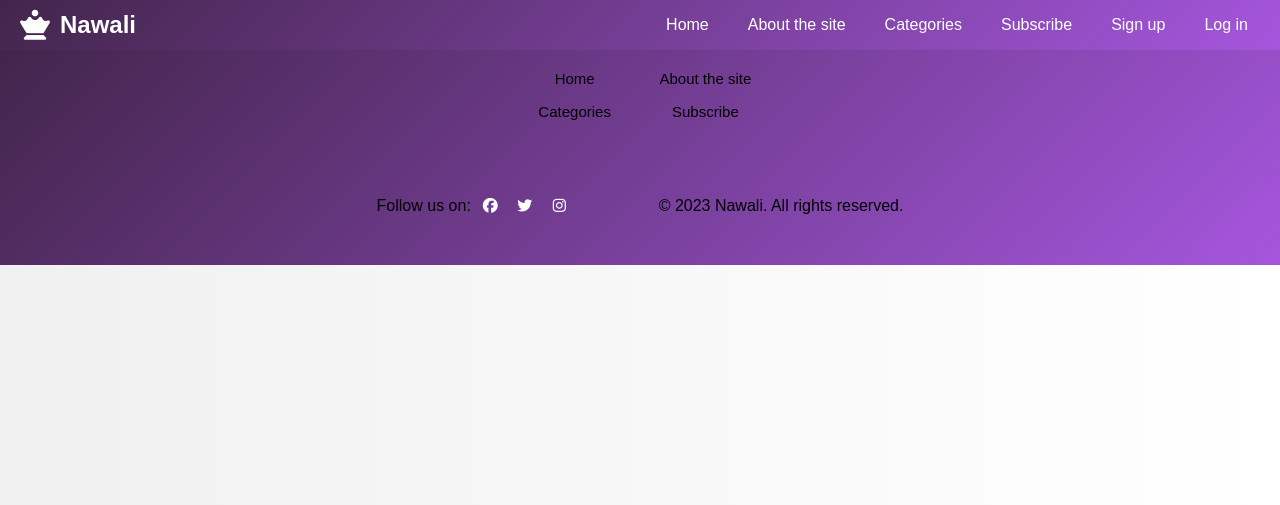
After one commit to Nawali-nassim/AI-platforms, a PHP site: page /category.html in a window 1280 px wide. The commit adds this page. Shown: the top 505 px of the page. Run offline with PHP 8.4, Linux system fonts and the light colour scheme; some libraries are stand-ins or nearby versions.

Commit message:
eigthth update on 2/9/2025

```diff
--- /dev/null
+++ b/category.html
@@ -0,0 +1,52 @@
+<!DOCTYPE html>
+<html lang="en">
+<head>
+    <meta charset="UTF-8">
+    <meta name="viewport" content="width=device-width, initial-scale=1.0">
+    <title>Nawali</title>
+    <script src="https://kit.fontawesome.com/3aca1396eb.js" crossorigin="anonymous"></script>
+    <script src="mainJS.js"></script>
+    <link rel="stylesheet" href="index.css">
+</head>
+<body>
+    <header>
+        <div class="logo">
+            <i class="fas fa-chess-queen"></i>
+            <span>Nawali</span>
+        </div>
+        <nav>
+            <button class="menu-toggle" aria-label="Toggle menu">
+                <i class="fas fa-bars"></i>
+            </button>
+            <ul>
+
+                <li><a href="index.html">Home</a></li>
+                <li><a href="about.html">About the site</a></li>
+                <li><a href="category.html">Categories</a></li>
+                <li><a href="subscribe.html">Subscribe</a></li>
+                <li><a href="signupfor.php">Sign up</a></li>
+                <li><a href="loginfor.php">Log in</a></li>
+            </ul>
+        </nav>
+    </header>
+
+    <footer>
+        <nav >
+            <ul id="footer-nav">
+                <li><a href="index.html">Home</a></li>
+                <li><a href="about.html">About the site</a></li>
+                <li><a href="category.html">Categories</a></li>
+                <li><a href="subscribe.html">Subscribe</a></li>
+            </ul>
+        </nav>
+        <div >
+            <p>Follow us on:
+                <a href="https://www.facebook.com" target="_blank"><i class="fab fa-facebook"></i></a>
+                <a href="https://www.twitter.com" target="_blank"><i class="fab fa-twitter"></i></a>
+                <a href="https://www.instagram.com" target="_blank"><i class="fab fa-instagram"></i></a>
+            </p>
+            <p>&copy; 2023 Nawali. All rights reserved.</p>
+        </div>
+    </footer>
+</body>
+</html>
--- a/index.css
+++ b/index.css
@@ -290,6 +290,7 @@ footer{
     color: #42254b;
     font-weight: bold;
 }
+
 @media (max-width: 780px) {
     header ul {
         flex-direction: column;
@@ -306,7 +307,7 @@ footer{
     footer nav{
         color: black;
     }
-    ul.active {
+    ul .active {
         display: flex;
     }
 
--- a/mainJS.js
+++ b/mainJS.js
@@ -9,4 +9,9 @@ document.addEventListener('DOMContentLoaded', function() {
             }
         });
     });
+    const menuToggle = document.querySelector('.menu-toggle');
+        const menu = document.querySelector('nav ul');
+        menuToggle.addEventListener('click', () => {
+            menu.classList.toggle('active');
+        });
 });
```
Also changed, not shown: index.html (+3 -9 lines).
